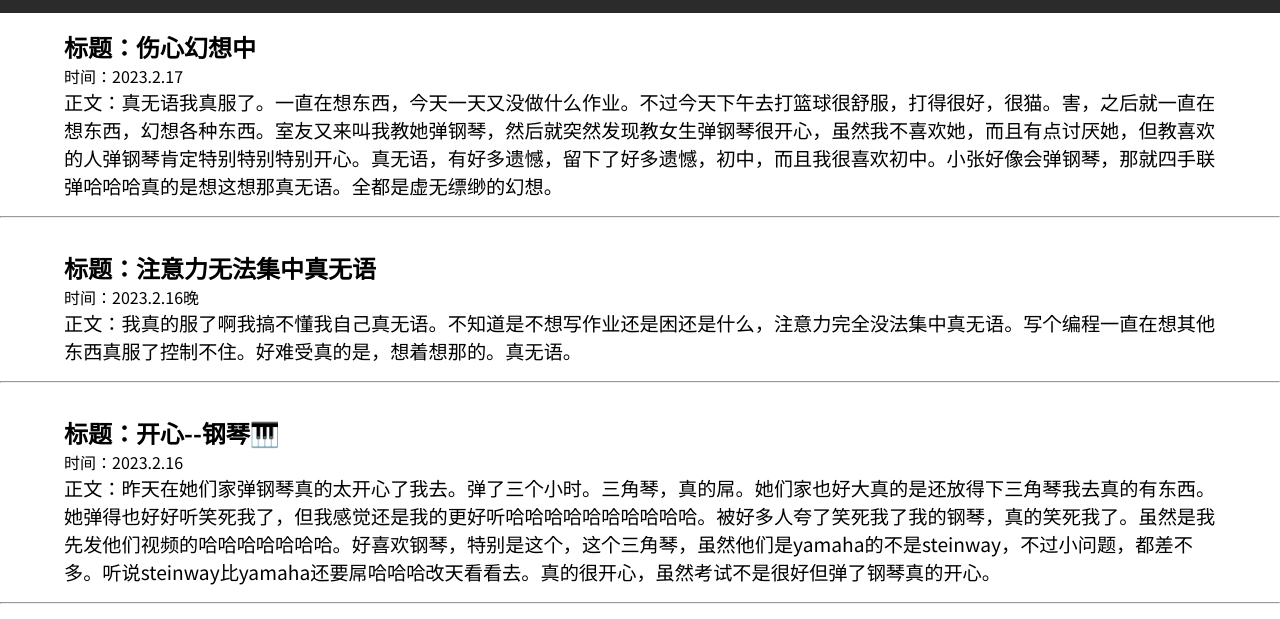
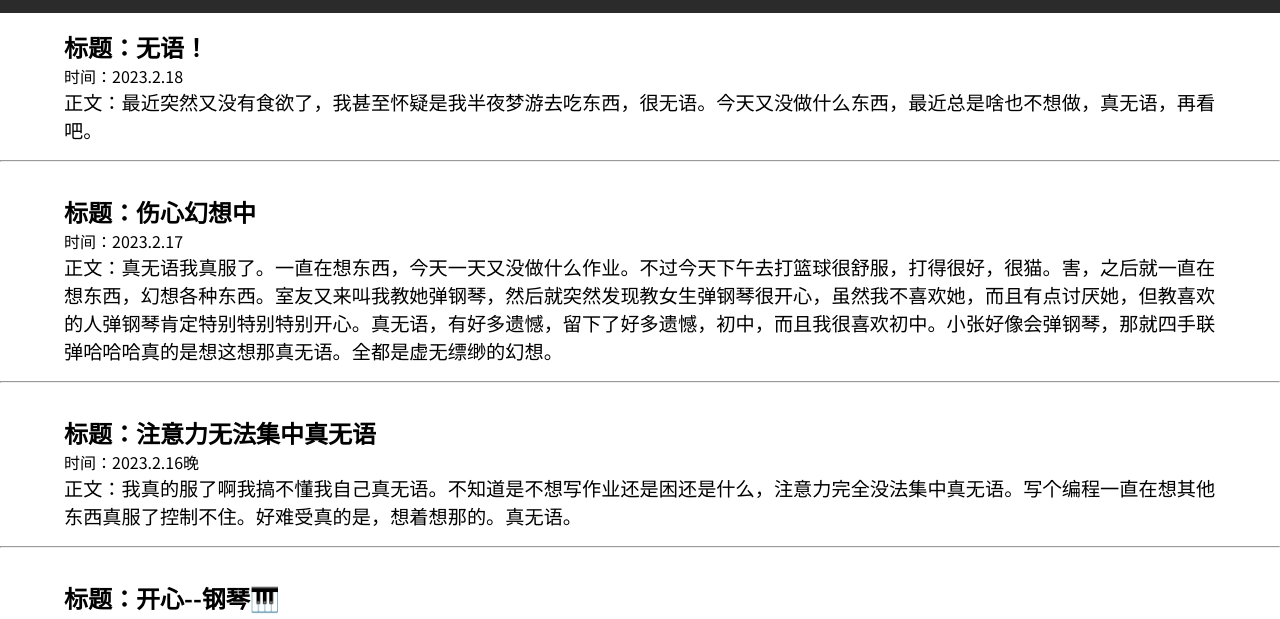
Before and after one commit to rickdiary/rickdiary.github.io, a plain HTML site: page index.html in a window 1280 px wide. Shown: the part 156-775 px from the top of the page. Drawn offline with Linux system fonts and the light colour scheme.

Commit message:
Add files via upload

```diff
--- a/index.html
+++ b/index.html
@@ -78,7 +78,12 @@
 
 
 
-
+    <div class="diary">
+        <h2 class="title">无语！</h2>
+        <p class="time">2023.2.18</p>
+        <p class="diary">最近突然又没有食欲了，我甚至怀疑是我半夜梦游去吃东西，很无语。今天又没做什么东西，最近总是啥也不想做，真无语，再看吧。</p>
+        <hr class="diary">
+    </div>
     <div class="diary">
         <h2 class="title">伤心幻想中</h2>
         <p class="time">2023.2.17</p>
```
